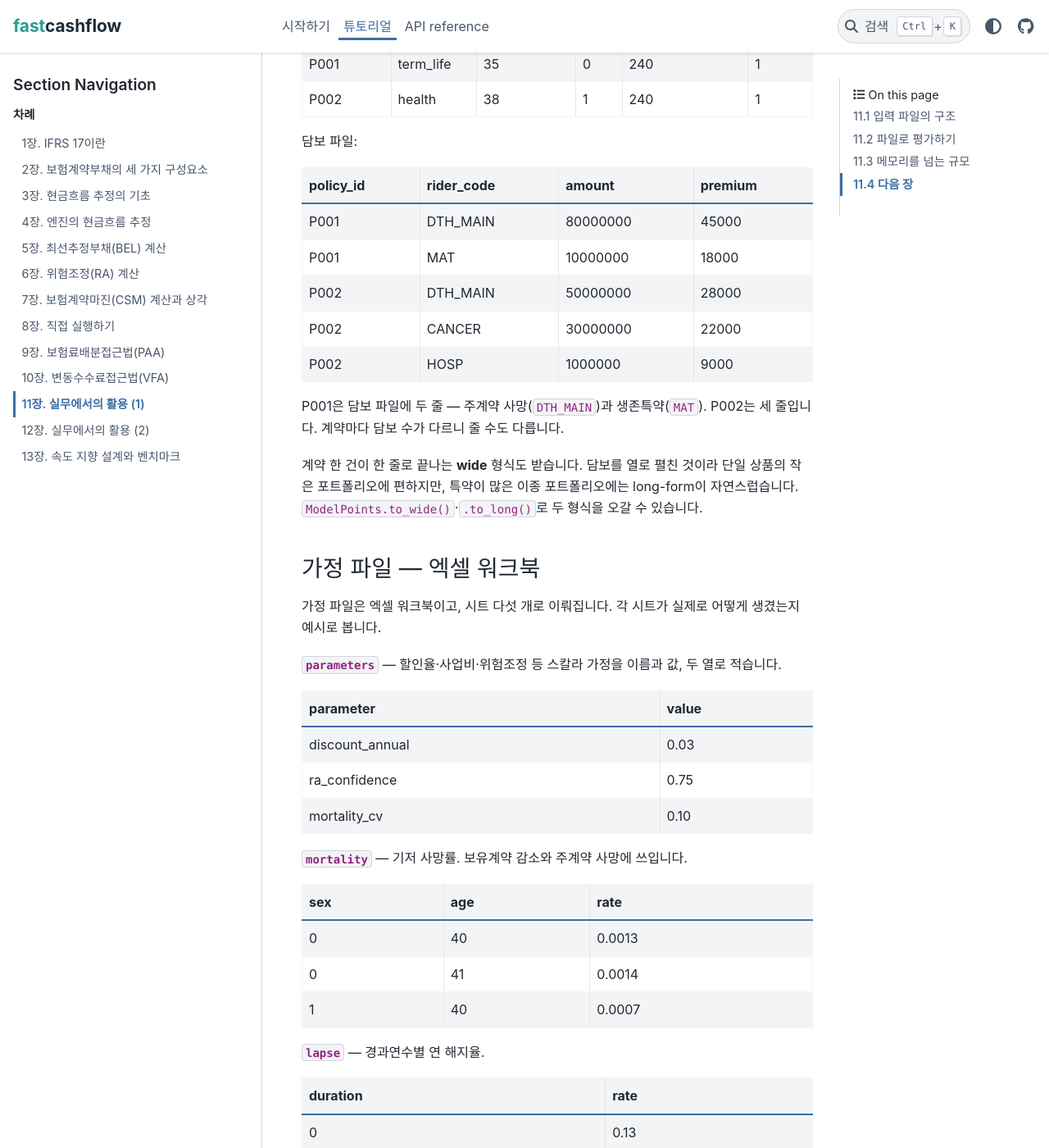
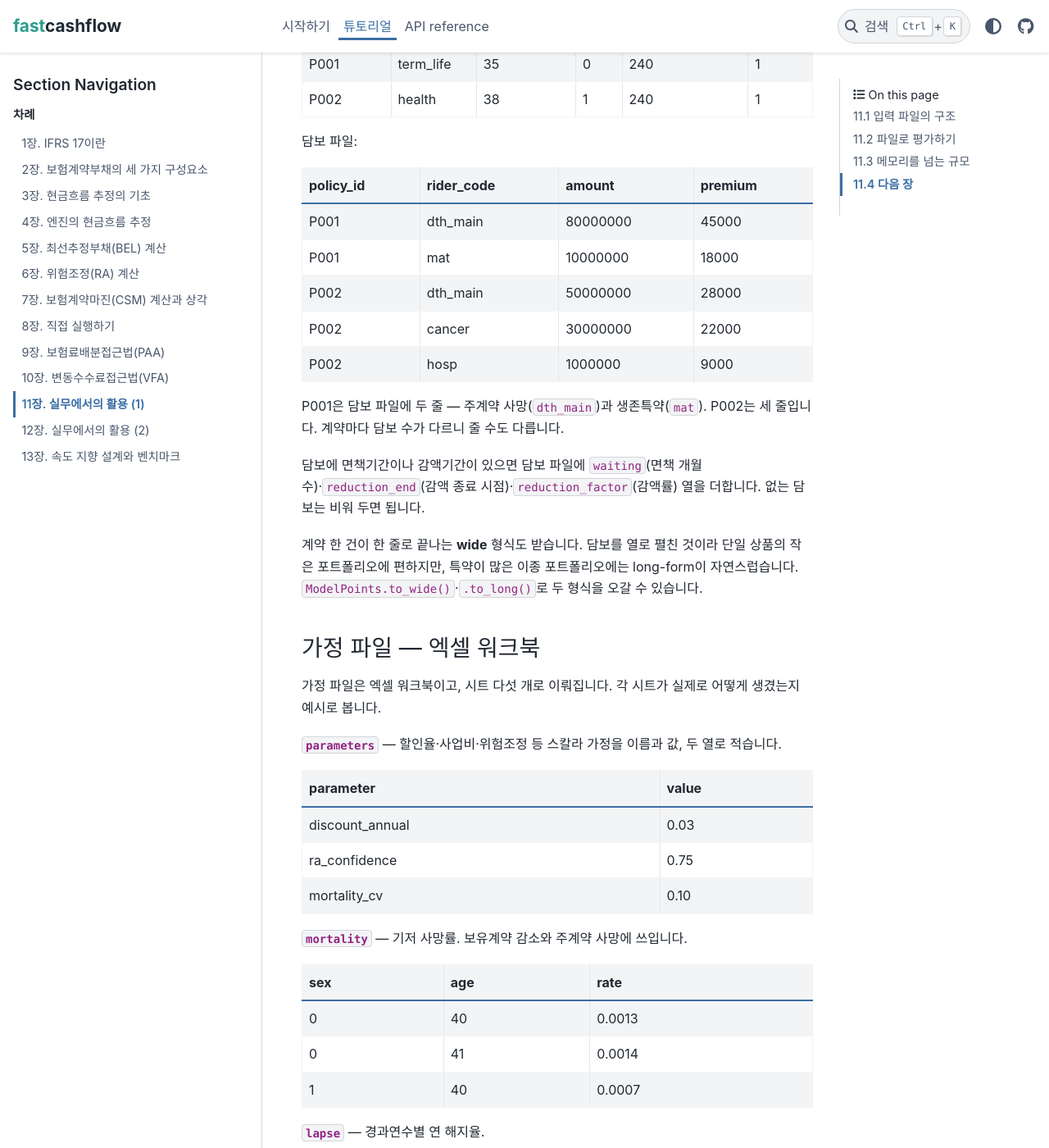
Before and after one commit to seokhoonj/fastcashflow, a Sphinx documentation site: the page built from docs/tutorial/11-in-practice.md, in a window 1280 px wide and 1400 px high, scrolled down 2222 px. Shown: the whole window at 82% size. Built offline with Sphinx 7.4.7 and the PyData theme 0.15.4, drawn with Linux system fonts in a browser that asks for light colours; some of the changed text lies outside the part shown.

Commit message:
Lowercase the sample rider codes; read benefit rules in long-form
- Lowercase the sample rider codes (dth_main, adb, hosp, cancer, ann,
  mat) across the bundled sample, the examples data and the tutorial, so
  the wide columns read as clean snake_case -- cancer_benefit, not
  CANCER_benefit.
- The long-form coverages reader now picks up optional waiting,
  reduction_end and reduction_factor columns, so a coverage's waiting
  and reduced-benefit periods can be set from the file.

```diff
--- a/docs/tutorial/11-in-practice.md
+++ b/docs/tutorial/11-in-practice.md
@@ -115,14 +115,18 @@
 
 | policy_id | rider_code | amount | premium |
 |---|---|---|---|
-| P001 | DTH_MAIN | 80000000 | 45000 |
-| P001 | MAT | 10000000 | 18000 |
-| P002 | DTH_MAIN | 50000000 | 28000 |
-| P002 | CANCER | 30000000 | 22000 |
-| P002 | HOSP | 1000000 | 9000 |
+| P001 | dth_main | 80000000 | 45000 |
+| P001 | mat | 10000000 | 18000 |
+| P002 | dth_main | 50000000 | 28000 |
+| P002 | cancer | 30000000 | 22000 |
+| P002 | hosp | 1000000 | 9000 |
 
-P001은 담보 파일에 두 줄 — 주계약 사망(`DTH_MAIN`)과 생존특약(`MAT`).
+P001은 담보 파일에 두 줄 — 주계약 사망(`dth_main`)과 생존특약(`mat`).
 P002는 세 줄입니다. 계약마다 담보 수가 다르니 줄 수도 다릅니다.
+
+담보에 면책기간이나 감액기간이 있으면 담보 파일에 `waiting`(면책 개월
+수)·`reduction_end`(감액 종료 시점)·`reduction_factor`(감액률) 열을
+더합니다. 없는 담보는 비워 두면 됩니다.
 
 계약 한 건이 한 줄로 끝나는 **wide** 형식도 받습니다. 담보를 열로
 펼친 것이라 단일 상품의 작은 포트폴리오에 편하지만, 특약이 많은 이종
@@ -164,9 +168,9 @@ P002는 세 줄입니다. 계약마다 담보 수가 다르니 줄 수도 다릅
 
 | product | rider_code | rider_name | type |
 |---|---|---|---|
-| - | DTH_MAIN | 주계약사망 | death_main |
-| - | CANCER | 암진단특약 | diagnosis |
-| - | HOSP | 입원특약 | morbidity |
+| - | dth_main | 주계약사망 | death_main |
+| - | cancer | 암진단특약 | diagnosis |
+| - | hosp | 입원특약 | morbidity |
 
 **`rates`** — 특약별 위험률. 위험률이 있는
 특약(`death`·`morbidity`·`diagnosis`)만 들어갑니다. `annuity`·`maturity`는
@@ -174,9 +178,9 @@ P002는 세 줄입니다. 계약마다 담보 수가 다르니 줄 수도 다릅
 
 | rider_code | sex | age | rate |
 |---|---|---|---|
-| CANCER | 0 | 40 | 0.002 |
-| CANCER | 1 | 40 | 0.0022 |
-| HOSP | 0 | 40 | 0.08 |
+| cancer | 0 | 40 | 0.002 |
+| cancer | 1 | 40 | 0.0022 |
+| hosp | 0 | 40 | 0.08 |
 
 8장에서 `lambda`로 적었던 사망률·위험률을, 여기서는 엑셀 표에 채워
 넣습니다 — 현업담당자들에게 익숙한 방식이죠.
```
Also changed, not shown: 7 other files.
